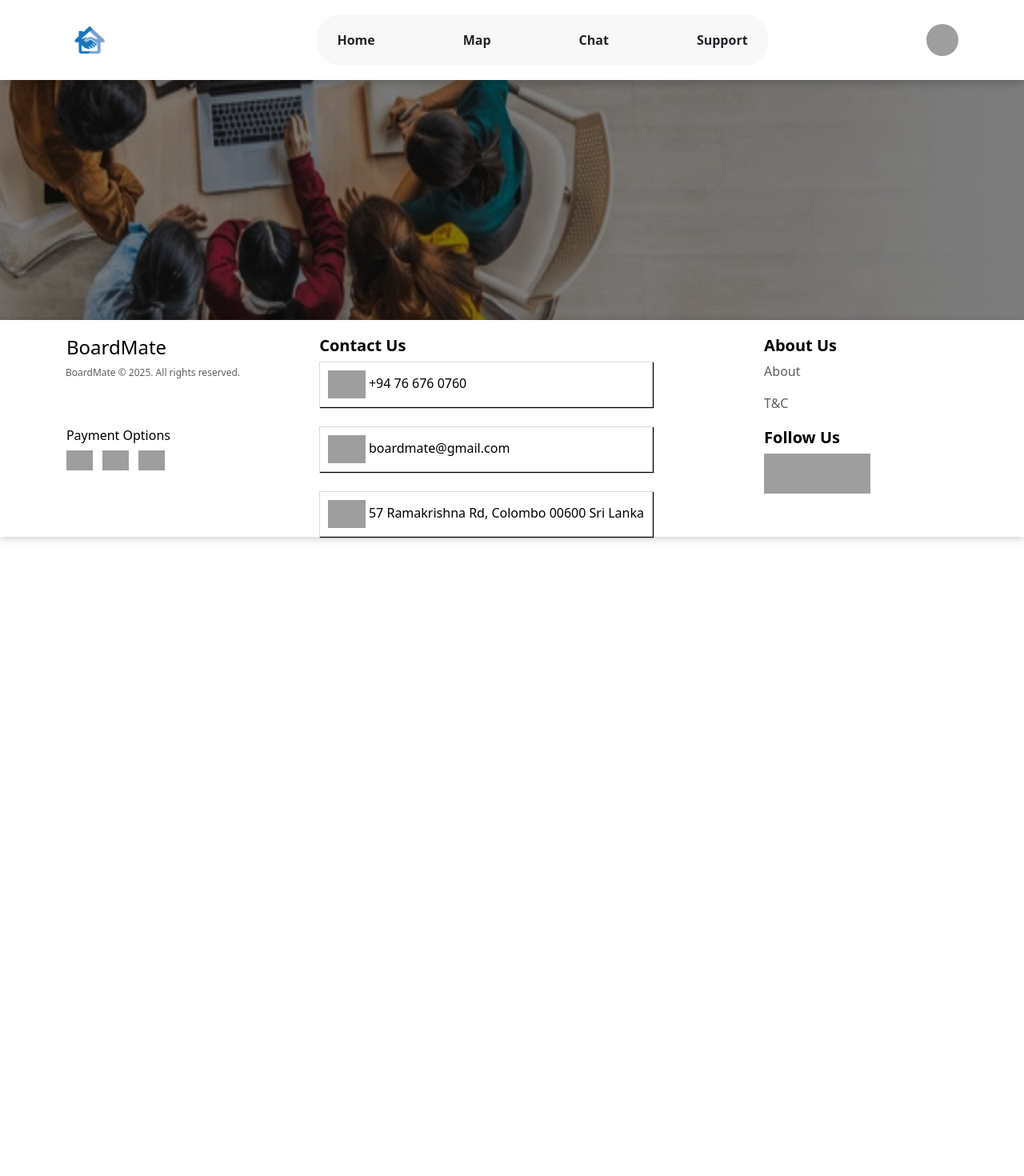
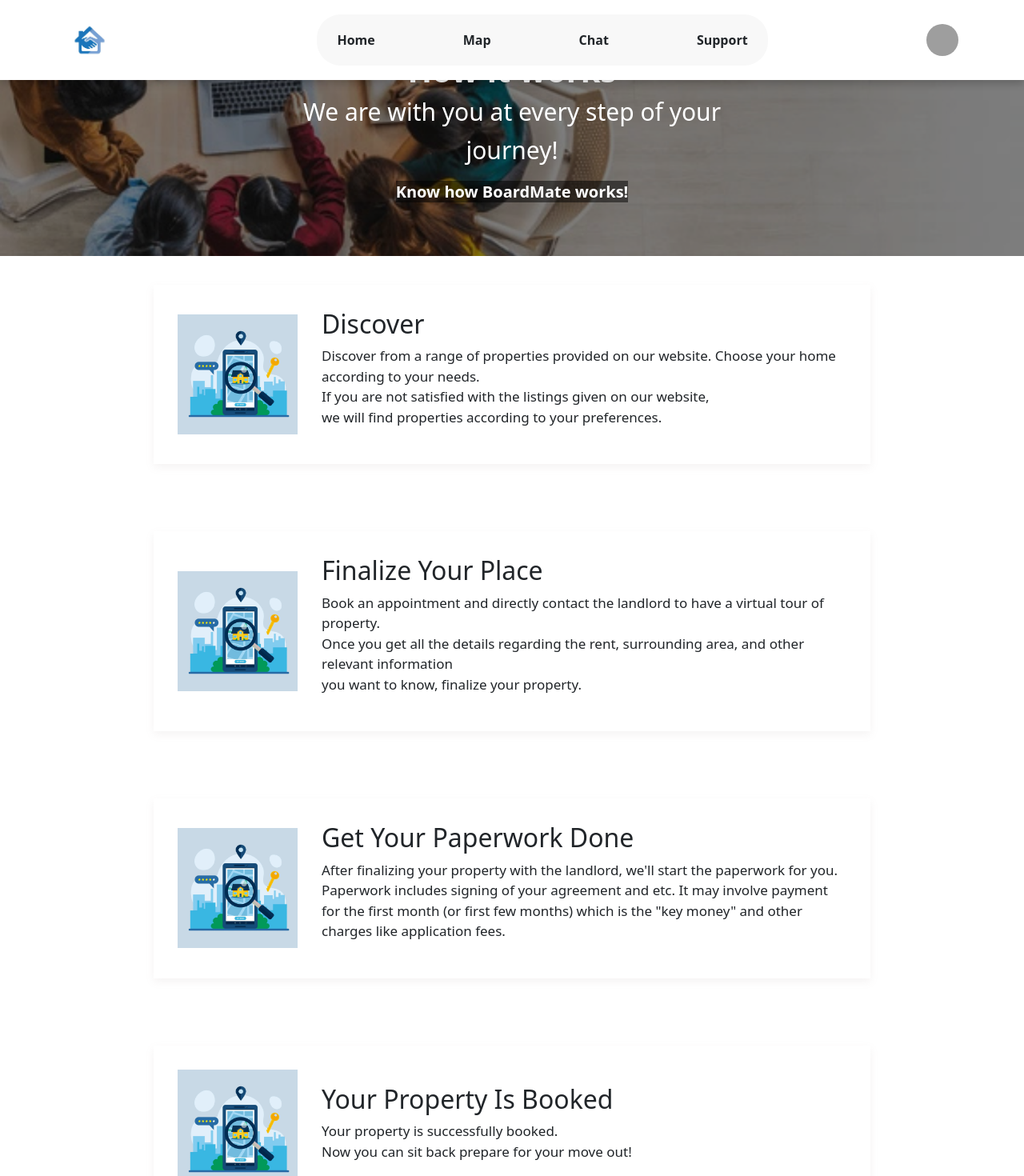
Before and after one commit to minindugimshan/BoardMate, a React (Vite) app: page /Support in a window 1280 px wide. Shown: the top 1470 px of the page at 80% size. Before the commit the page ends 800 px from the top, so only its background shows below. Built offline with nearby package versions, Linux system fonts and the light colour scheme; grey boxes are pictures that could not be loaded.

Commit message:
Added the cards to the support page

```diff
--- a/src/components/Map/Map.css
+++ b/src/components/Map/Map.css
@@ -1,7 +1,7 @@
 /* Filtering options CSS */
 .mapBackground{
     /* background-color: rgb(12, 12, 57); */
-    background-color: #fbfbfb;
+    background-color: white;
     min-height: 200vh;
 }
 
--- a/src/components/Support/Support.css
+++ b/src/components/Support/Support.css
@@ -6,6 +6,56 @@
     z-index: 0;
 }
 .supportBackground img{
-    width: 100%;
-    height: 400px;
+   width: 100%;
+   height: auto;
+   display: block;
 }
+.image-container{
+    position: relative;
+    display: inline-block;
+}
+.text-overlay{
+    position: absolute;
+    top: 50%;
+    left: 50%;
+    transform: translate(-50%, -50%);
+    color: white;
+    text-align: center;
+    font-size: 40px;
+    font-weight: bold;
+}
+.sub-text{
+    font-size: 30px;
+    font-weight: normal;
+}
+.second-sub-text{
+    font-size: 20px;
+    background-color: rgba(0, 0, 0, 0.5);
+}
+
+/* Discover CSS */
+.discover{
+    display: flex;
+    justify-content: flex-start;
+    width: 70%;
+    margin-top: 80px;
+    align-items: center;
+    box-shadow: 0px 4px 10px rgba(157, 141, 141, 0.1);
+    padding: 30px;
+    margin: 30px auto;
+}
+.content{
+    flex: 1;
+}
+.discover img{
+    width: 150px;
+    height: auto;
+    background-color: rgb(200, 217, 230);
+}
+.discover-topic{
+    padding-left: 30px;
+}
+.discover-para{
+    font-size: 17px;
+    padding-left: 30px;
+}
--- a/src/components/Support/Support.jsx
+++ b/src/components/Support/Support.jsx
@@ -5,9 +5,69 @@ function Support() {
   return (
     <div className='background'>
         <div className='supportBackground'>
+          <div className='image-container'>
             <img src="/support page icon1.png" alt="" />
+            <h2 className='text-overlay'>How it works
+              <span className='sub-text'> <br /> We are with you at every step of your journey!</span>
+              <span className='second-sub-text'> <br />Know how BoardMate works! </span>
 
+            </h2>
+          </div>
         </div>
+
+        <div className='cards'>
+          <div className='discover'>
+            <img src="./real-estate-searching.png" alt="" />
+            <div className='content'>
+            <h2 className='discover-topic'>Discover</h2>
+            <p className='discover-para'>
+              Discover from a range of properties provided on our website.
+              Choose your home according to your needs. <br />
+              If you are not satisfied with the listings given on our website, <br />
+              we will find properties according to your preferences.
+            </p>
+            </div>
+          </div>
+          <br />
+
+          <div className='discover'>
+            <img src="./real-estate-searching.png" alt="" />
+            <div className='content'>
+            <h2 className='discover-topic'>Finalize Your Place</h2>
+            <p className='discover-para'>
+              Book an appointment and directly contact the landlord to have a virtual tour of property. <br />
+              Once you get all the details regarding the rent, surrounding area, and other relevant information <br />
+              you want to know, finalize your property.
+            </p>
+            </div>
+          </div>
+        </div>
+        <br />
+
+        <div className='discover'>
+            <img src="./real-estate-searching.png" alt="" />
+            <div className='content'>
+            <h2 className='discover-topic'>Get Your Paperwork Done</h2>
+            <p className='discover-para'>
+              After finalizing your property with the landlord, we'll start the paperwork for you. <br />
+              Paperwork includes signing of your agreement and etc. It may involve payment for the
+              first month (or first few months) which is the "key money" and other charges like application fees.
+            </p>
+            </div>
+          </div>
+          <br />
+
+          <div className='discover'>
+            <img src="./real-estate-searching.png" alt="" />
+            <div className='content'>
+            <h2 className='discover-topic'>Your Property Is Booked</h2>
+            <p className='discover-para'>
+              Your property is successfully booked. <br />
+              Now you can sit back prepare for your move out!
+            </p>
+            </div>
+          </div>
+          <br />
 
     </div>
   )
```
Also changed, not shown: public/real-estate-searching.png (added).
